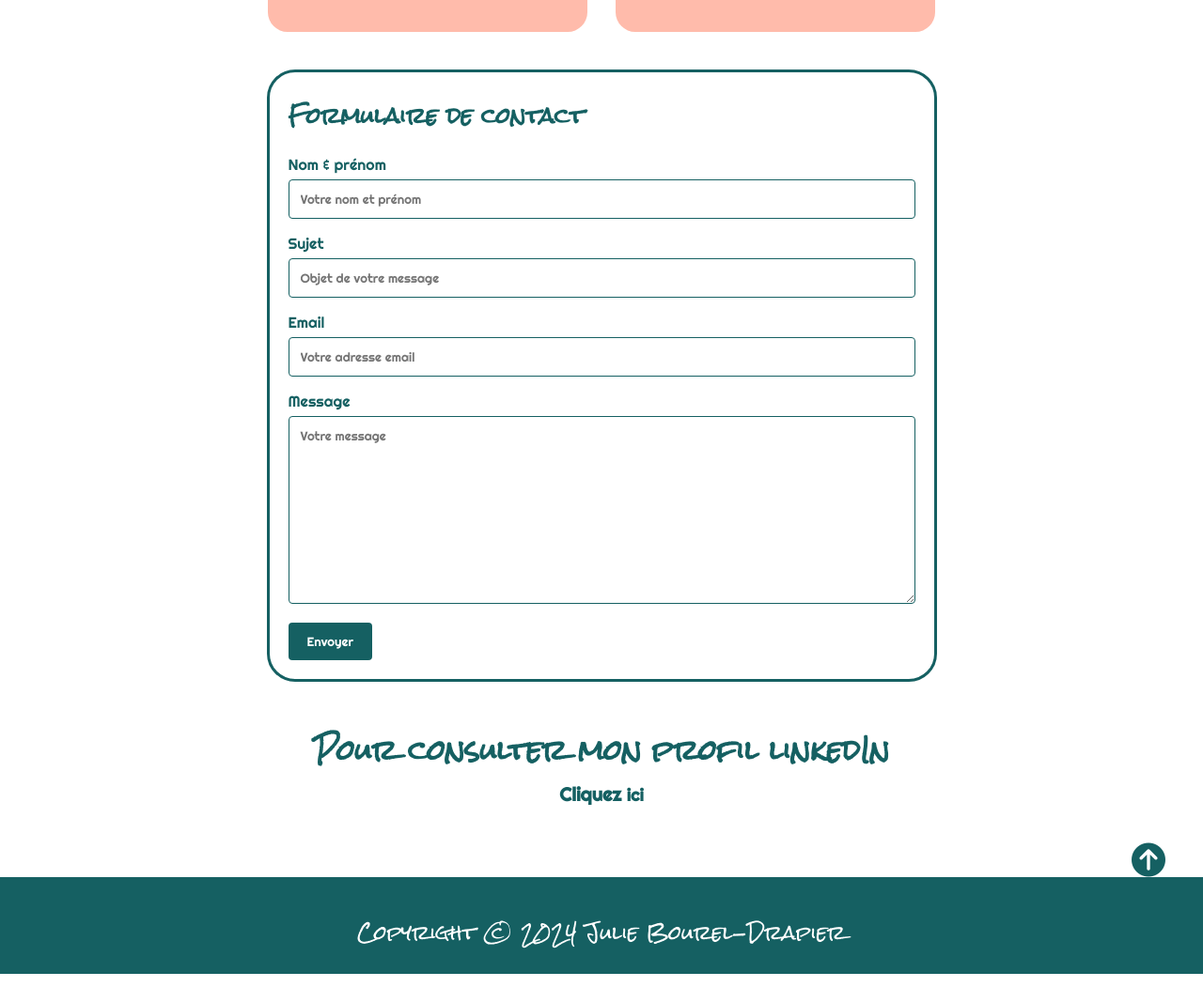
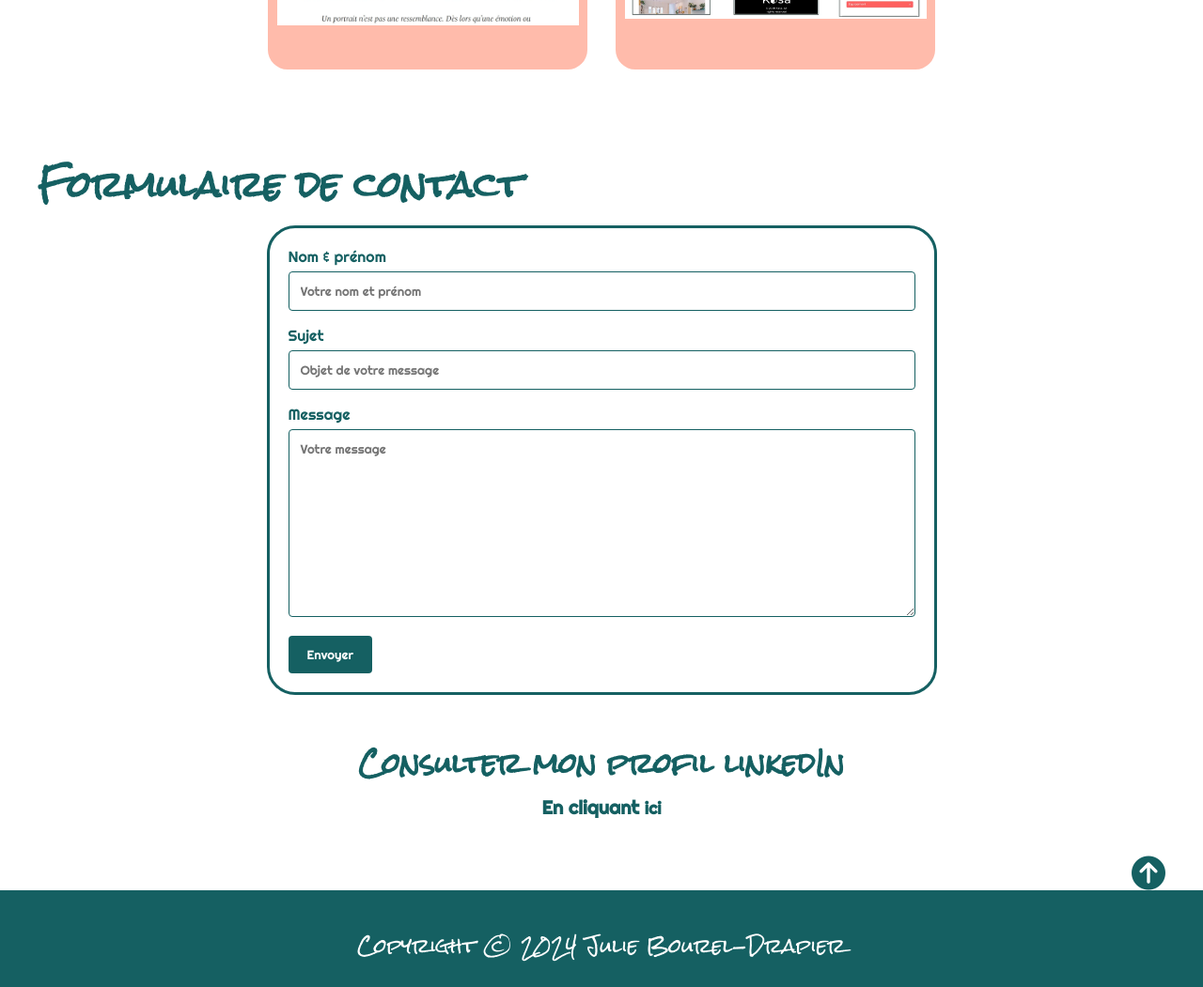
Before and after one commit to JulieBourelDrapier/LastProject, a plain HTML site: page index.html in a window 1280 px wide. Shown: the part 3567-4618 px from the top of the page at 94% size. Drawn offline with nearby package versions, Linux system fonts and the light colour scheme; a web font is replaced by a local one.

Commit message:
h2 modif, place and linkedIn

```diff
--- a/index.html
+++ b/index.html
@@ -183,9 +183,9 @@
           </div>
 
         </article>
+        <h2>Formulaire de contact</h2>
+        <div class="container">
 
-        <div class="container">
-          <h2 class="contact-h2">Formulaire de contact</h2>
           <form action="mailto:juliebourel@hotmail.com">
             <label for="name">Nom & prénom</label>
             <input type="text" id="name" name="firstname" placeholder="Votre nom et prénom">
@@ -193,9 +193,9 @@
             <label for="sujet">Sujet</label>
             <input type="text" id="sujet" name="sujet" placeholder="Objet de votre message">
 
-            <label for="emailAddress">Email</label>
+            <!-- <label for="emailAddress">Email</label>
             <input id="emailAddress" type="email" name="email" placeholder="Votre adresse email">
-
+         -->
 
             <label for="subject">Message</label>
             <textarea id="subject" name="subject" placeholder="Votre message" style="height:200px"></textarea>
@@ -206,8 +206,8 @@
 
 
         <section id="contact" class="contact-me">
-          <h2>Pour consulter mon profil linkedIn</h2>
-          <h3 class="contact-info">Cliquez <a href="https://www.linkedin.com/in/julie-bourel-drapier/">ici</a></h3>
+          <h2>Consulter mon profil linkedIn</h2>
+          <h3 class="contact-info">En cliquant <a href="https://www.linkedin.com/in/julie-bourel-drapier/">ici</a></h3>
         </section>
 
         <a class="arrow-up" href="#"><i class="fa-solid fa-circle-arrow-up"></i></a>
--- a/style.css
+++ b/style.css
@@ -311,7 +311,7 @@ p {
   align-items: center;
   margin: auto;
   width: 95%;
-  padding: 40px 0;
+  padding: 80px 0;
 }
 .retrospective {
   padding-top: 20px;
@@ -820,10 +820,3 @@ input[type=submit] {
   border: solid 3px var(--main-color);
   }
 }
-
-@media screen and (min-width: 800px) {
-  .contact-h2 {
-  font-size: 22px;
-  padding-bottom: 15px;
-  }
-}
```
